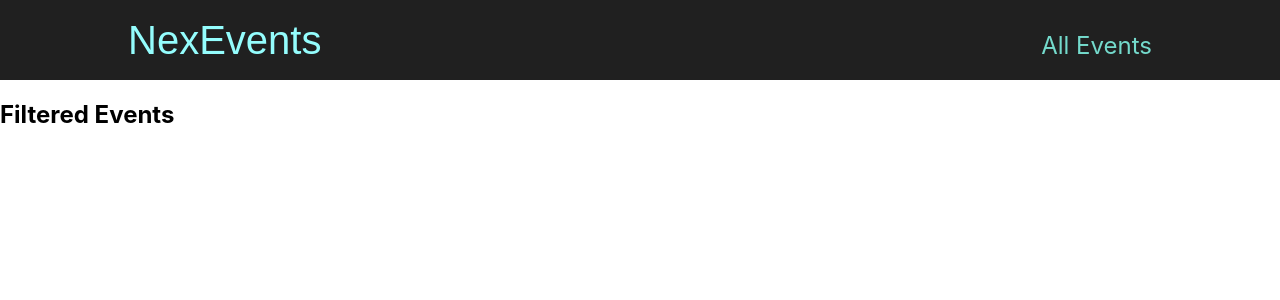
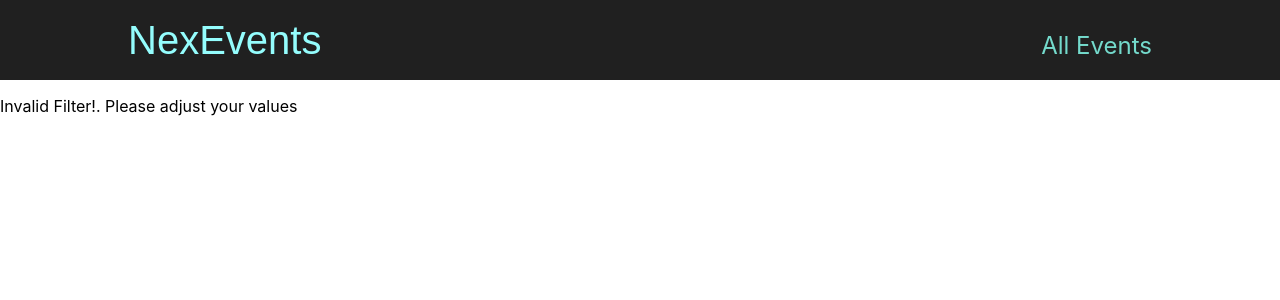
Before and after one commit to MartinIsProgramming/Next.js-Routing-System, a Next.js app: page /events/e2 in a window 1280 px wide. Shown: the top 300 px of the page. Built offline with nearby package versions, Linux system fonts and the light colour scheme.

Commit message:
Adding the filter functionality

```diff
--- a/components/events/events-search.js
+++ b/components/events/events-search.js
@@ -34,8 +34,8 @@
         <div className={classes.control}>
           <label htmlFor="month">Year</label>
           <select name="month" id="month" ref={monthInputRef}>
-            <option value="January">January</option>
-            <option value="February">February</option>
+            <option value="1">January</option>
+            <option value="2">February</option>
           </select>
         </div>
       </div>
--- a/pages/events/[...slug].js
+++ b/pages/events/[...slug].js
@@ -1,6 +1,39 @@
 import Head from 'next/head';
+import { useRouter } from 'next/router';
+import { getFilteredEvents } from '../../data/dummy-data';
+import EventList from '../../components/events/event-list';
 
 const FilteredEventsPage = () => {
+  const router = useRouter();
+
+  const filteredData = router.query.slug;
+
+  if (!filteredData) {
+    return <p className="center">Loading...</p>;
+  }
+
+  const filteredYear = Number(filteredData[0]);
+  const filteredMonth = Number(filteredData[1]);
+
+  if (
+    isNaN(filteredYear) ||
+    isNaN(filteredMonth) ||
+    filteredYear < 2021 ||
+    filteredMonth < 1 ||
+    filteredMonth > 12
+  ) {
+    return <p>Invalid Filter!. Please adjust your values</p>;
+  }
+
+  const filteredEvents = getFilteredEvents({
+    year: filteredYear,
+    month: filteredMonth,
+  });
+
+  if (!filteredEvents || filteredEvents.length === 0) {
+    return <p>No events found for the chosen filter</p>;
+  }
+
   return (
     <div>
       <Head>
@@ -9,7 +42,7 @@
       </Head>
 
       <main>
-        <h2>Filtered Events</h2>
+        <EventList items={filteredEvents} />
       </main>
 
       <footer></footer>
```
